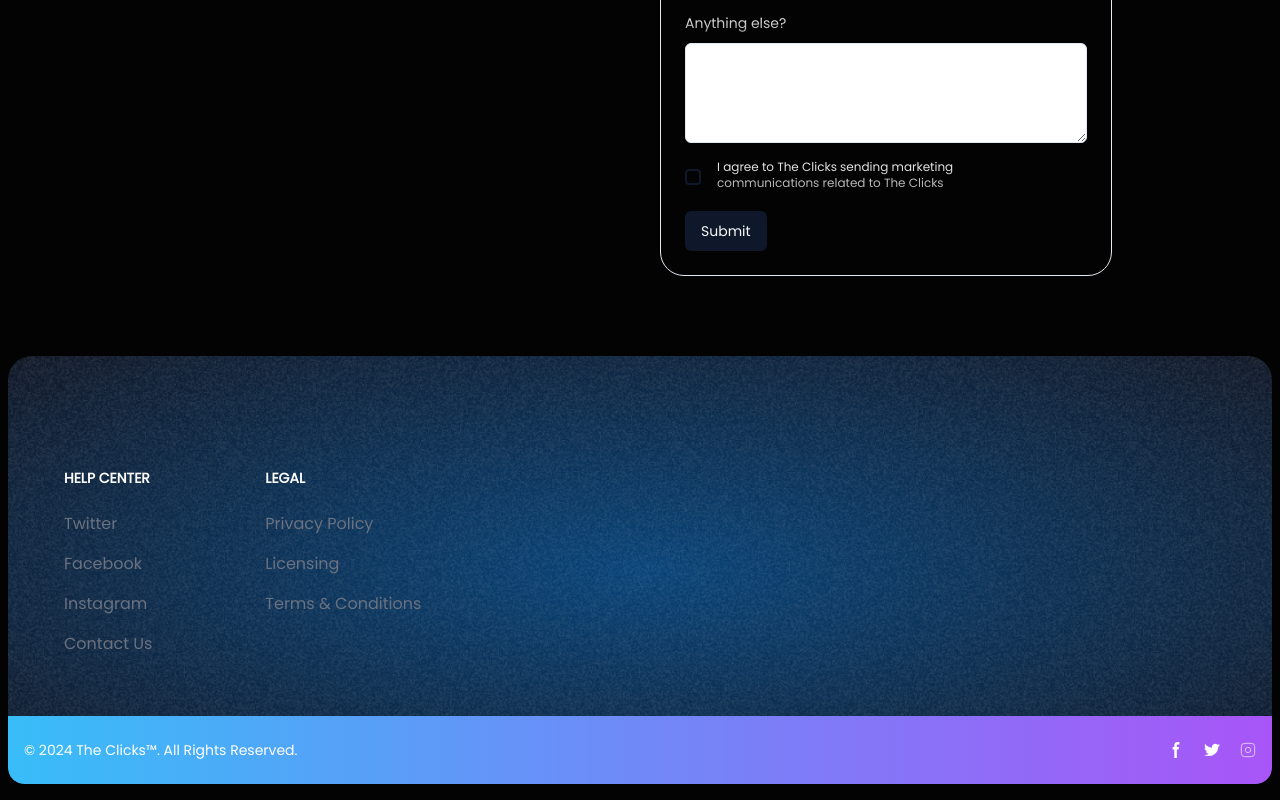
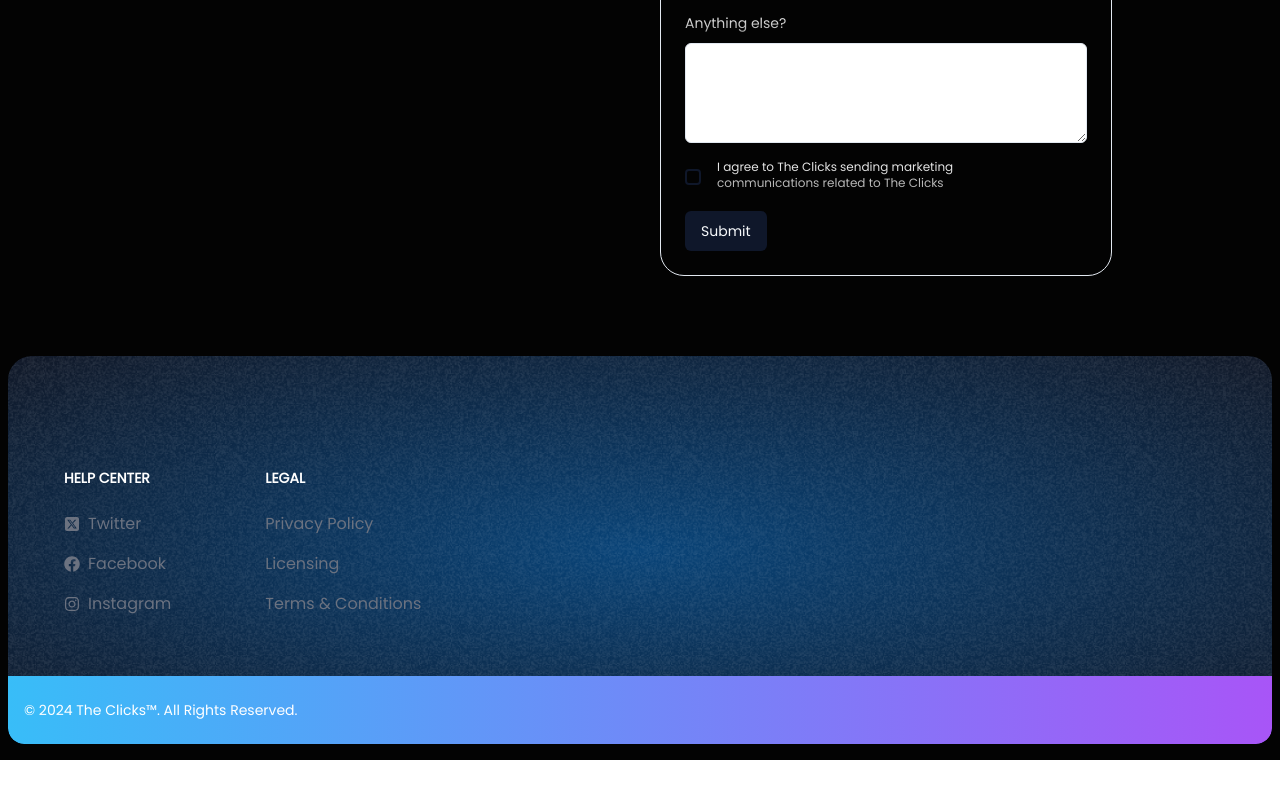
Before and after one commit to the-clicks-dev-team-1/clicks, a Next.js app: page / in a window 1280 px wide. Shown: the part 6707-7507 px from the top of the page. After the commit the page ends 7467 px from the top, so only its background shows below. Built offline with nearby package versions, Linux system fonts and the light colour scheme.

Commit message:
loop links and double footer done

```diff
--- a/app/footer.tsx
+++ b/app/footer.tsx
@@ -1,6 +1,8 @@
 "use client";
 import ActiveLink from "@/components/activelink";
 import { WobbleCard } from "@/components/ui/wobble-card";
+import { FaFacebook, FaInstagram } from "react-icons/fa";
+import { FaSquareXTwitter } from "react-icons/fa6";
 
 const Footer = () => {
   return (
@@ -33,31 +35,29 @@ const Footer = () => {
                 <li className="mb-4">
                   <a
                     href="https://x.com/theclicks_ca"
-                    className="hover:underline"
+                    className="hover:underline flex items-center"
                   >
+                    <FaSquareXTwitter className="mr-2" />
                     Twitter
                   </a>
                 </li>
                 <li className="mb-4">
                   <a
                     href="https://www.facebook.com/theclicks.ca"
-                    className="hover:underline"
+                    className="hover:underline flex items-center"
                   >
+                    <FaFacebook className="mr-2" />
                     Facebook
                   </a>
                 </li>
                 <li className="mb-4">
                   <a
                     href="https://www.instagram.com/the_clicks_marketing/"
-                    className="hover:underline"
+                    className="hover:underline flex items-center"
                   >
+                    <FaInstagram className="mr-2" />
                     Instagram
                   </a>
-                </li>
-                <li className="mb-4">
-                  <ActiveLink href="/contact" className="hover:underline">
-                    Contact Us
-                  </ActiveLink>
                 </li>
               </ul>
             </div>
@@ -95,10 +95,11 @@ const Footer = () => {
       </footer>
       <div className="px-4 py-6 bg-gradient-to-r from-sky-400 to-purple-500 bg-opacity-50 md:flex md:items-center md:justify-between rounded-b-lg absolute bottom-0 left-0 w-full">
         <span className="text-sm text-white dark:text-gray-300 sm:text-center">
-          © 2024 <a href="https://theclicks.ca">The Clicks™</a>. All Rights
-          Reserved.
+          © 2024{" "}
+          <ActiveLink href="https://theclicks.ca">The Clicks™</ActiveLink>. All
+          Rights Reserved.
         </span>
-        <div className="flex mt-4 sm:mt-0 sm:justify-center md:justify-end space-x-5 rtl:space-x-reverse">
+        {/* <div className="flex mt-4 sm:mt-0 sm:justify-center md:justify-end space-x-5 rtl:space-x-reverse">
           <a
             href="https://www.facebook.com/theclicks.ca"
             className="text-white hover:text-gray-900 dark:hover:text-white"
@@ -151,7 +152,7 @@ const Footer = () => {
             </svg>
             <span className="sr-only">Instagram page</span>
           </a>
-        </div>
+        </div> */}
       </div>
     </WobbleCard>
   );
```
